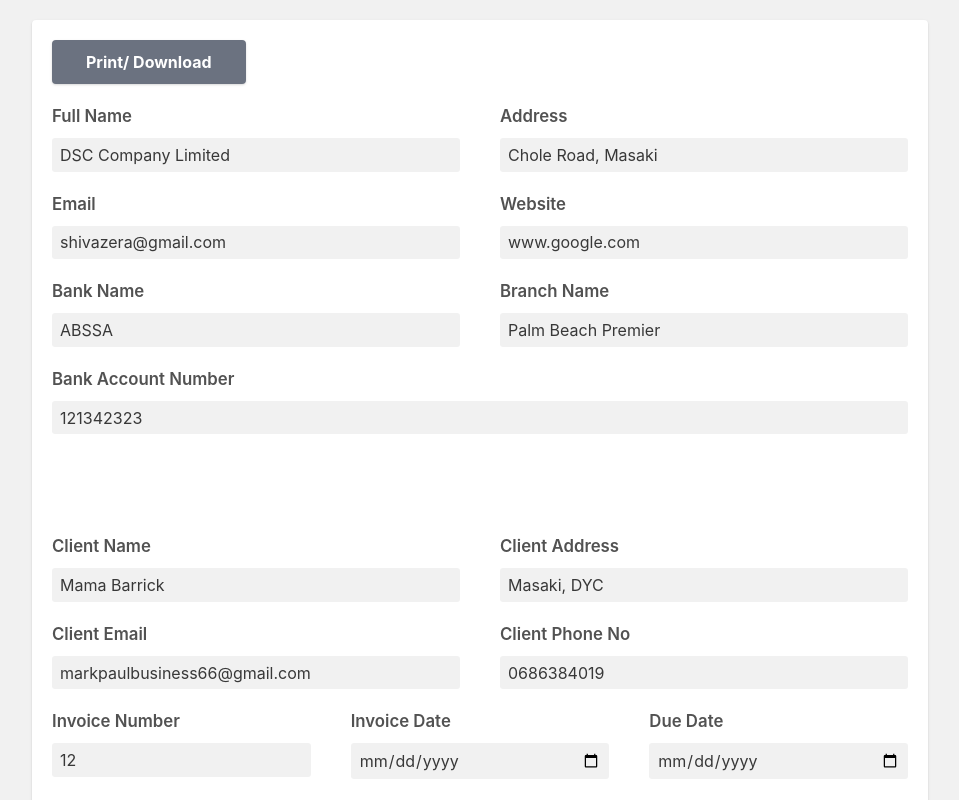
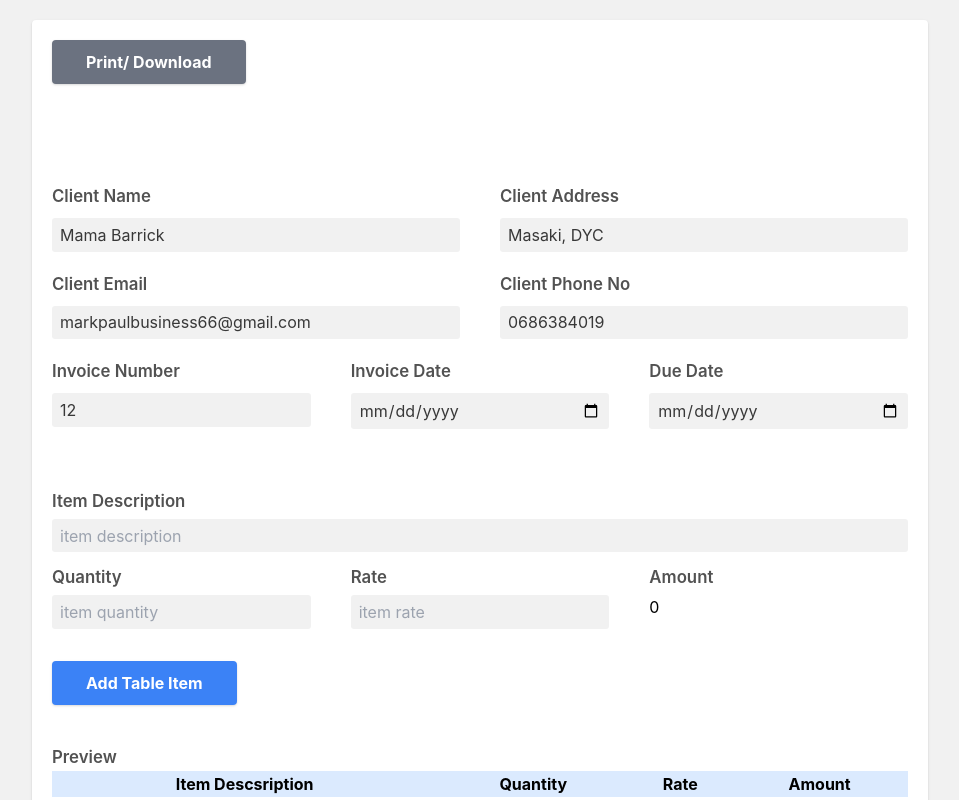
Before and after one commit to markvilly/invoicer-2024-dsc, a React (Create React App) app: page / in a window 1280 px wide. Shown: the top 800 px of the page, without its empty margins (160-1119 px from the left). Built offline with nearby package versions, Linux system fonts and the light colour scheme.

Commit message:
Close to final commit

```diff
--- a/src/App.js
+++ b/src/App.js
@@ -15,8 +15,8 @@ function App() {
   const [name, setName] = useState("DSC Company Limited");
   const [address, setAddress] = useState("Chole Road, Masaki");
   const [email, setEmail] = useState("shivazera@gmail.com");
-  const [bankName, setBankName] = useState("ABSSA");
-  const [bankAccount, setBankAccount] = useState("121342323");
+  // const [bankName, setBankName] = useState("ABSSA");
+  // const [bankAccount, setBankAccount] = useState("121342323");
   const [branch, setBranch] = useState("Palm Beach Premier");
   const [website, setWebsite] = useState("www.google.com");
   const [clientName, setClientName] = useState("Mama Barrick");
@@ -102,7 +102,7 @@ function App() {
             {/* name, address, client name, client address, invoice number, invoice date, due date, notes */}
 
             <div className="flex flex-col justify-center">
-              <article className="md:grid grid-cols-2 gap-10">
+              {/* <article className="md:grid grid-cols-2 gap-10">
                 <div className="flex flex-col">
                   <label htmlFor="name">Full Name</label>
                   <input
@@ -129,9 +129,9 @@ function App() {
                     onChange={(e) => setAddress(e.target.value)}
                   />
                 </div>
-              </article>
+              </article> */}
 
-              <article className="md:grid grid-cols-2 gap-10">
+              {/* <article className="md:grid grid-cols-2 gap-10">
                 <div className="flex flex-col">
                   <label htmlFor="email">Email</label>
                   <input
@@ -189,9 +189,9 @@ function App() {
                     onChange={(e) => setBranch(e.target.value)}
                   />
                 </div>
-              </article>
+              </article> */}
 
-              <label htmlFor="bankAccount">Bank Account Number</label>
+              {/* <label htmlFor="bankAccount">Bank Account Number</label>
               <input
                 className=" mb-5 mt-1 "
                 type="name"
@@ -201,7 +201,7 @@ function App() {
                 autoComplete="off"
                 value={bankAccount}
                 onChange={(e) => setBankAccount(e.target.value)}
-              />
+              /> */}
 
               <article className="md:grid grid-cols-2 gap-10 md:mt-20">
                 <div className="flex flex-col">
--- a/src/components/TableForm.js
+++ b/src/components/TableForm.js
@@ -22,6 +22,9 @@ export default function TableForm({
   const handleSubmit = (e) => {
     e.preventDefault();
 
+    if (!description || !quantity || !rate) {
+      alert("Please fill out all fields");
+    } else {
       const newItems = {
         id: uuidv4(),
         description,
@@ -36,6 +39,7 @@ export default function TableForm({
       setAmount("");
       setList([...list, newItems]);
       setIsEditing(false);
+    }
   };
 
   //calculate total amount in table
```
Lines whose indentation alone changed are shown as unchanged.
